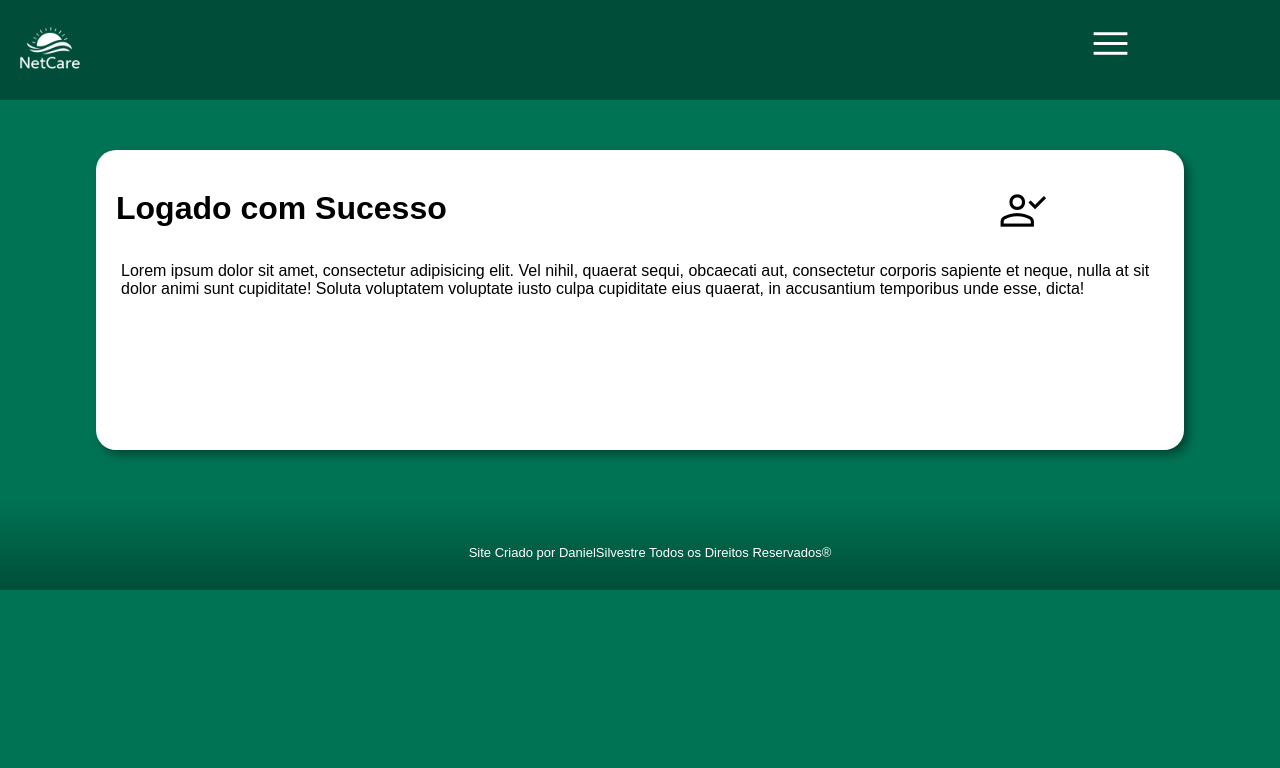
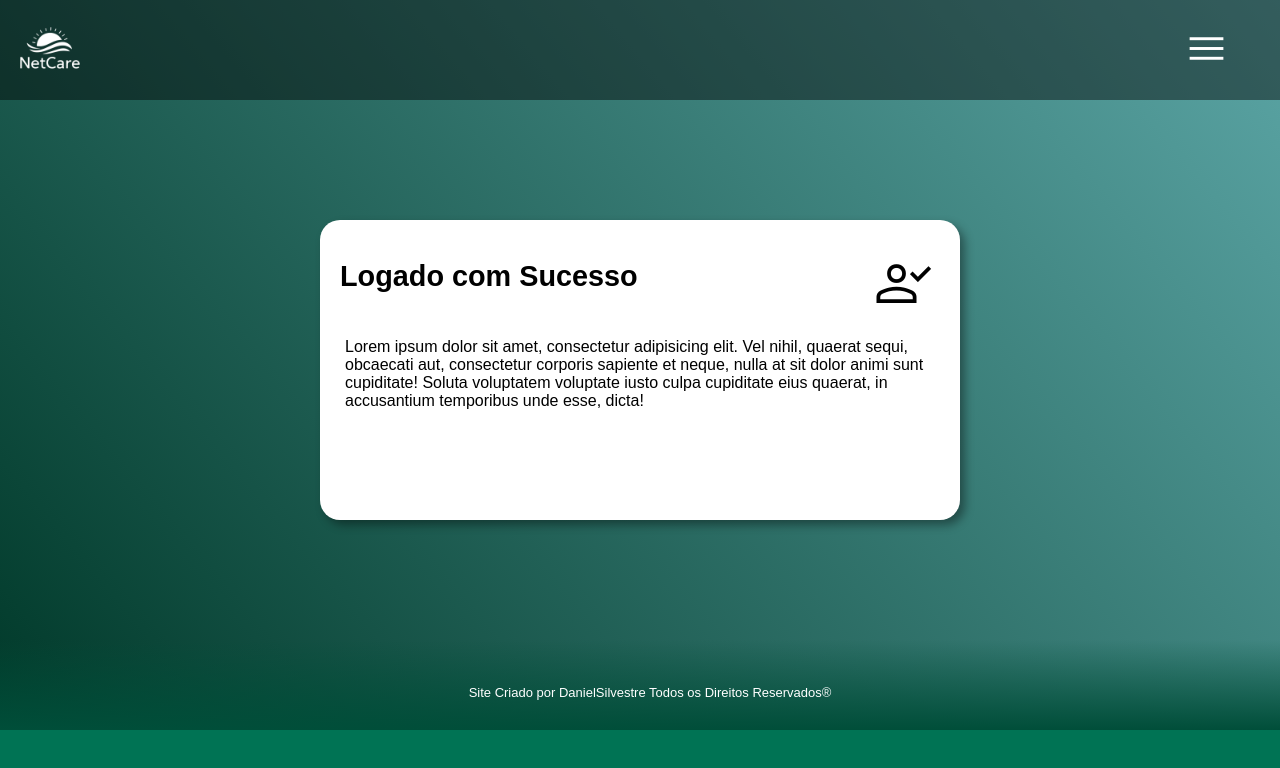
Before and after one commit to danielsilvestre2/login-page, a plain HTML site: page index-l.html in a window 1280 px wide. Drawn offline with nearby package versions, Linux system fonts and the light colour scheme.

Commit message:
add responsive on loggen in page

```diff
--- a/index-l.html
+++ b/index-l.html
@@ -4,11 +4,12 @@
   <meta charset="UTF-8">
   <meta name="viewport" content="width=device-width, initial-scale=1.0">
   <link rel="stylesheet" href="styles/custom.css">
+  <link rel="stylesheet" href="styles/media-q.css">
   <link rel="stylesheet"
   href="https://fonts.googleapis.com/css2?family=Material+Symbols+Outlined:opsz,wght,FILL,GRAD@24,200,0,0&icon_names=menu,person_check"/>
   <meta http-equiv="X-UA-Compatible"
   content="ie=edge">
-  <title>Log-on</title>
+  <title>Logged-in</title>
 </head>
 <body>
   <header>
@@ -17,7 +18,7 @@
   </header>
   <main id="log-sucess">
     <h1>Logado com Sucesso</h1>
-    <span id="checkp" class="material-symbols-outlined"> person_check</span>
+    <span id="checklog" class="material-symbols-outlined"> person_check</span>
     <p class="txt-inform">Lorem ipsum dolor sit amet, consectetur adipisicing elit. Vel nihil, quaerat sequi, obcaecati aut, consectetur corporis sapiente et neque, nulla at sit dolor animi sunt cupiditate! Soluta voluptatem voluptate iusto culpa cupiditate eius quaerat, in accusantium temporibus unde esse, dicta!</p>
   </main>
   <footer>
--- a/styles/custom.css
+++ b/styles/custom.css
@@ -17,7 +17,7 @@ body, html {
   background-color: #007354;
 }
 header {
-  background-color: #004e39ff;
+  background-color: #00000070;
   color: white;
   width: 100%;
   padding: 20px;
@@ -30,11 +30,12 @@ header {
   display: block;
   font-size: 45px;
 }
-#checkp {
+#checklog {
   position: absolute;
-  top: 31.3%;
-  left: 78%;
+  top: 35.7%;
+  left: 10%;
   font-size: 50px;
+  padding: 10px;
 }
 header button {
   color: white;
@@ -55,8 +56,8 @@ main {
   overflow: hidden;
 }
 #log-sucess h1 {
-  font: normal bolder 2em arial, helvetica, sans-serif;
-  margin: 0 20px 30px 0;
+  font: normal bolder 1.8em arial, helvetica, sans-serif;
+  margin: 0 20px 40px 0;
 }
 #log-sucess {
   height: 300px;
--- a/styles/media-q.css
+++ b/styles/media-q.css
@@ -7,8 +7,19 @@
   scroll-behavior: smooth;
   -webkit-tap-highlight-color: transparent;
 }
+@media screen and (min-width: 400px) {
+  #log-sucess {
+    position: relative;
+  }
+  #checklog {
+    position: absolute;
+    top: 7.6%;
+    left: 78.5%;
+  }
+}
 @media screen and (min-width: 768px) {
   body {
+    position: relative;
     height: 100%;
     width: 100%;
     background-image: linear-gradient(50deg, #003929, #5ba5a5);
@@ -19,7 +30,14 @@
     top: 3.5%;
     left: 92.5%;
   }
+  #checklog {
+    position: absolute;
+    top: 7.6%;
+    left: 48%;
+    margin: 0 20px 0 0;
+  }
   main {
+    position: relative;
     margin: 120px auto 120px auto;
     height: 600px;
     width: 70%;
@@ -53,10 +71,18 @@
     height: 100%;
     width: 100vw;
   }
+  #checklog {
+    position: absolute;
+    top: 7.6%;
+    left: 85%;
+    font-size: 60px;
+  }
   main h1 {
     margin: 10px 0 0 0;
   }
-  main {
-    height: 600px;
+
+  #log-sucess {
+    width: 50%;
+    height: 300px;
   }
 }
```
Also changed, not shown: index.html (+1 -1 lines).
